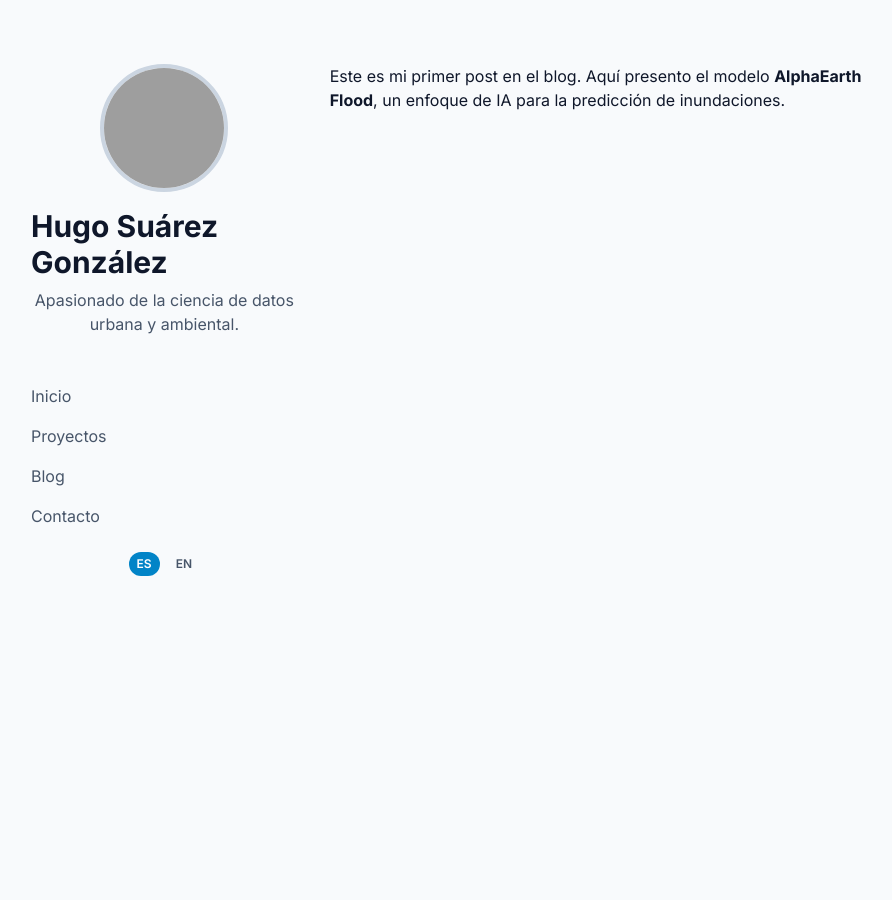
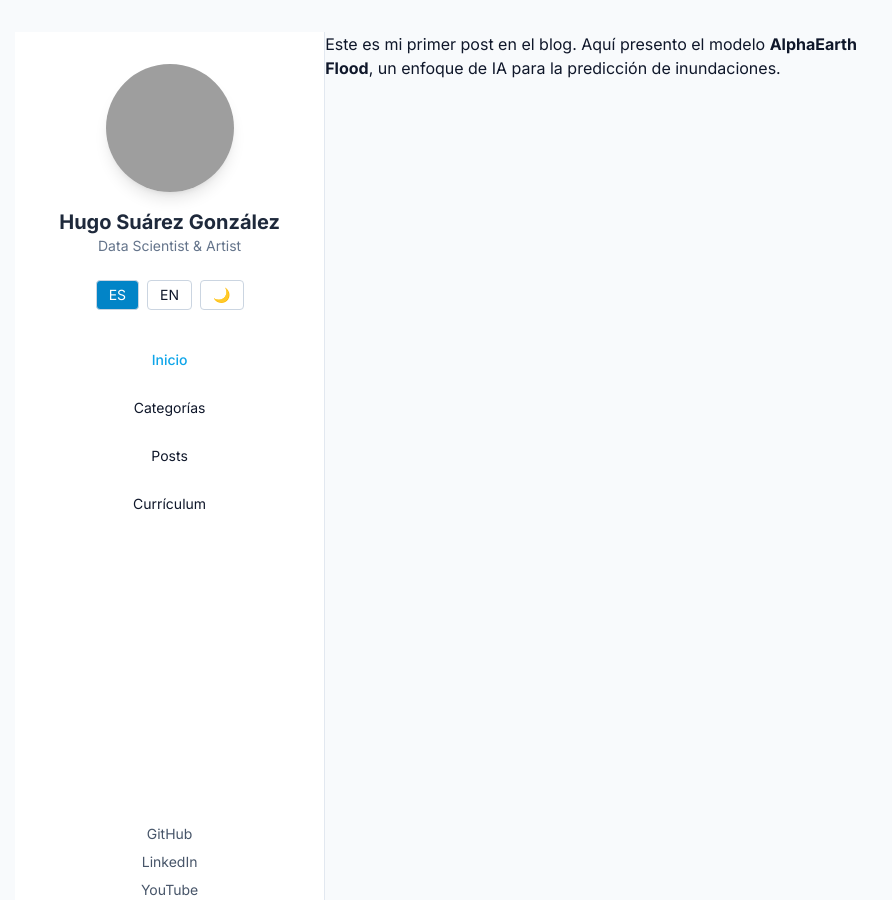
Before and after one commit to hugosuarezglez/hugosuarezglez.github.io, a Jekyll site: the page built from _posts/2025-08-15-otro-post.md, in a window 1280 px wide and 900 px high. Shown: the whole window, without its empty margins (193-1085 px from the left). Built offline with Jekyll 4.4.1, drawn with Linux system fonts in a browser that asks for light colours; nearby versions of some CDN libraries; grey boxes are pictures that could not be loaded.

Commit message:
Update post.html
para cambiar estetica de los posts.

```diff
--- a/_layouts/post.html
+++ b/_layouts/post.html
@@ -29,56 +29,6 @@ layout: default
   </style>
 </head>
 <body class="bg-slate-50 text-slate-900 dark:bg-slate-900 dark:text-slate-100 transition-colors duration-300">
-  <div class="flex min-h-screen max-w-7xl mx-auto flex-col px-4 py-8 md:flex-row md:space-x-8">
-
-    <header class="flex flex-col md:w-1/3 mb-12 md:mb-0">
-      <div class="flex flex-col items-center">
-        <a href="/">
-          <img src="/assets/img/foto.jpeg" alt="Mi foto" class="w-32 h-32 rounded-full border-4 border-slate-300 dark:border-slate-700 hover:scale-105 transition-transform duration-300">
-        </a>
-        <h1 class="text-3xl font-bold mt-4">Hugo Suárez González</h1>
-        <p class="text-slate-600 dark:text-slate-300 mt-2 text-center" data-en="Passionate about urban and environmental data science." data-es="Apasionado de la ciencia de datos urbana y ambiental.">Apasionado de la ciencia de datos urbana y ambiental.</p>
-      </div>
-
-      <nav class="mt-8 flex flex-wrap justify-center md:flex-col md:mt-12 md:space-y-4">
-        <a id="nav-home" href="/" class="nav-link mx-2 my-1 md:mx-0 md:my-0 text-slate-600 dark:text-slate-300 hover:text-sky-600 transition-colors duration-200" data-en="Home" data-es="Inicio">Inicio</a>
-        <a id="nav-proyectos" href="/proyectos.html" class="nav-link mx-2 my-1 md:mx-0 md:my-0 text-slate-600 dark:text-slate-300 hover:text-sky-600 transition-colors duration-200" data-en="Projects" data-es="Proyectos">Proyectos</a>
-        <a id="nav-blog" href="/blog.html" class="nav-link mx-2 my-1 md:mx-0 md:my-0 text-slate-600 dark:text-slate-300 hover:text-sky-600 transition-colors duration-200" data-en="Blog" data-es="Blog">Blog</a>
-        <a id="nav-contacto" href="/contacto.html" class="nav-link mx-2 my-1 md:mx-0 md:my-0 text-slate-600 dark:text-slate-300 hover:text-sky-600 transition-colors duration-200" data-en="Contact" data-es="Contacto">Contacto</a>
-      </nav>
-
-      <div class="flex justify-center mt-6">
-        <button id="btn-es" class="px-2 py-1 rounded-full text-xs font-semibold bg-sky-600 text-white hover:bg-slate-100 dark:hover:bg-slate-700 transition-colors duration-200 mr-2" onclick="setLang('es')">ES</button>
-        <button id="btn-en" class="px-2 py-1 rounded-full text-xs font-semibold text-slate-600 dark:text-slate-300 hover:bg-slate-100 dark:hover:bg-slate-700 transition-colors duration-200" onclick="setLang('en')">EN</button>
-      </div>
-    </header>
-
-    <main class="md:w-2/3">
-      {{ content }}
-    </main>
-  </div>
-
-  <script>
-    function setLang(lang) {
-      document.getElementById('btn-es').classList.remove('bg-sky-600', 'text-white');
-      document.getElementById('btn-en').classList.remove('bg-sky-600', 'text-white');
-      document.getElementById('btn-es').classList.add('hover:bg-slate-100', 'dark:hover:bg-slate-700');
-      document.getElementById('btn-en').classList.add('hover:bg-slate-100', 'dark:hover:bg-slate-700');
-
-      document.getElementById('btn-' + lang).classList.add('bg-sky-600', 'text-white');
-      document.getElementById('btn-' + lang).classList.remove('hover:bg-slate-100', 'dark:hover:bg-slate-700');
-
-      document.querySelectorAll('[data-' + lang + ']').forEach(element => {
-        element.innerHTML = element.getAttribute('data-' + lang);
-      });
-
-      document.documentElement.lang = lang;
-    }
-  </script>
-</body>
-
-
-  <body class="bg-slate-50 text-slate-900 dark:bg-slate-900 dark:text-slate-100 transition-colors duration-300">
   <div class="flex min-h-screen max-w-7xl mx-auto">
 
     <!-- Sidebar -->
@@ -123,7 +73,7 @@ layout: default
     </aside>
 
     <!-- Contenido principal -->
-    <main class="md:w-2/3">
+        <main class="md:w-2/3">
       {{ content }}
     </main>
   </div>
```
